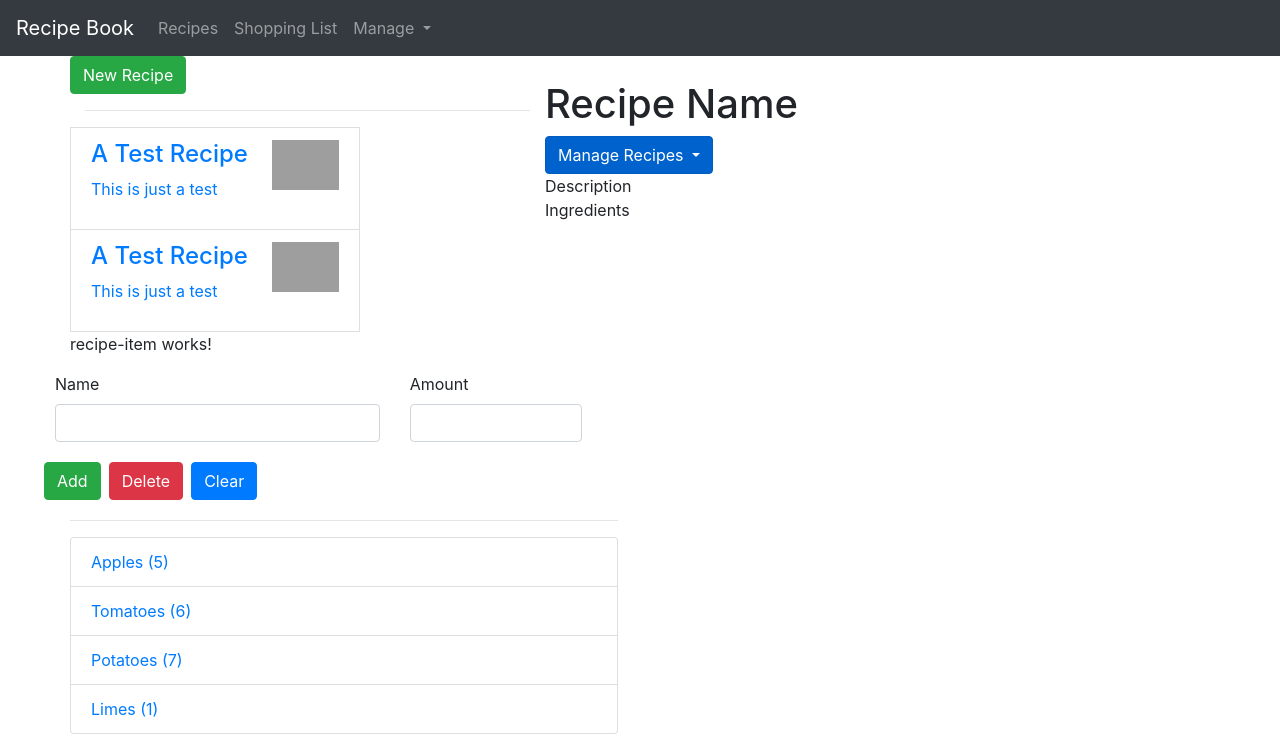
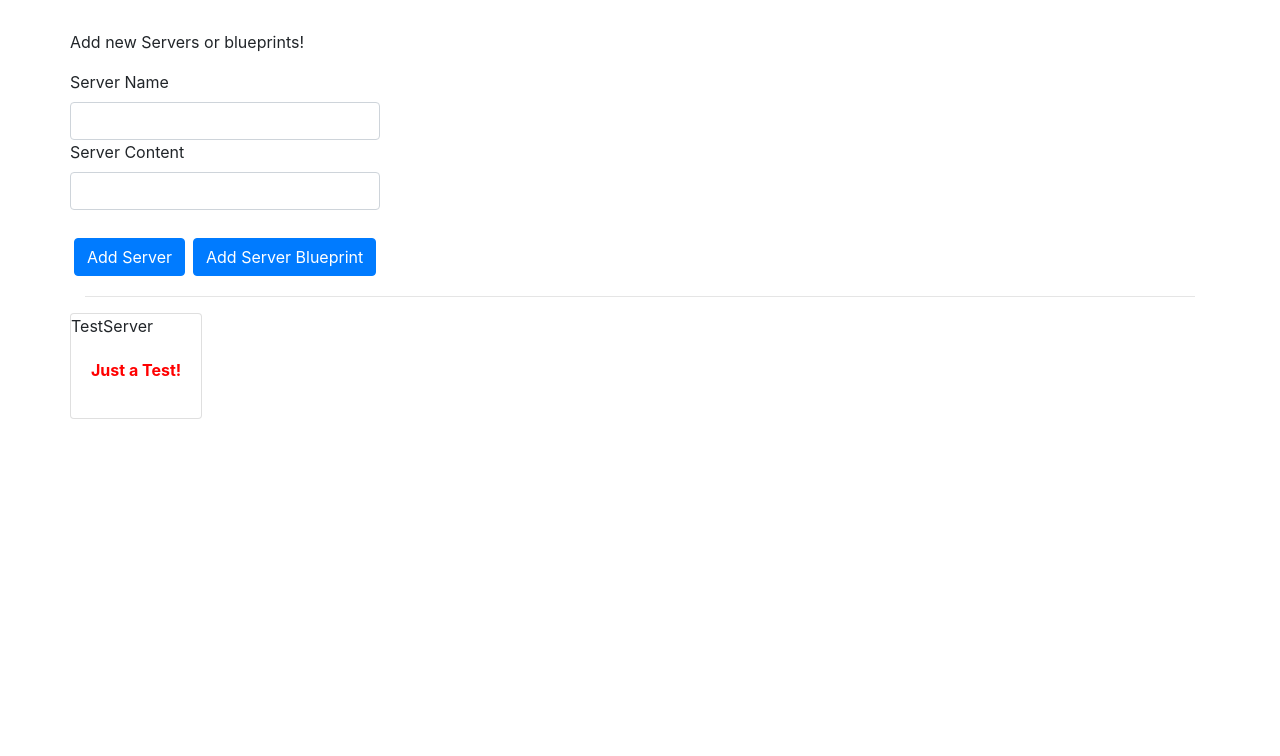
Before and after one commit to anhony1/angular-course-2021, an Angular app: page / in a window 1280 px wide. Shown: the top 756 px of the page. Built offline with nearby package versions, Linux system fonts and the light colour scheme; grey boxes are pictures that could not be loaded.

Commit message:
section 4 of course
section 4 of course

```diff
--- a/src/app/app.component.html
+++ b/src/app/app.component.html
@@ -1,4 +1,4 @@
-<app-header></app-header>
+<!-- <app-header></app-header>
 
 <div class="container">
     <div class="row">
@@ -8,3 +8,6 @@
         </div>
     </div>
 </div>
+ -->
+
+ <app-cmpdatabinding></app-cmpdatabinding>
--- /dev/null
+++ b/src/app/cmp-databinding/cmp-databinding.component.css
@@ -0,0 +1,7 @@
+.container {
+    margin-top: 30px;
+  }
+
+  p {
+    color: blue;
+  }
--- /dev/null
+++ b/src/app/cmp-databinding/cmp-databinding.component.html
@@ -0,0 +1,6 @@
+<div class="container">
+    <app-cockpit (serverCreated)="onServerAdded($event)"
+    (blueprintCreated)="onBlueprintAdded($event)"></app-cockpit>
+    <hr>
+    <app-server-element *ngFor="let serverElement of serverElements" [srvElement]="serverElement"></app-server-element>
+</div>
--- /dev/null
+++ b/src/app/cmp-databinding/cmp-databinding.component.ts
@@ -0,0 +1,31 @@
+import { Component } from '@angular/core';
+
+@Component({
+    selector: 'app-cmpdatabinding',
+   templateUrl: './cmp-databinding.component.html',
+   styleUrls: ['cmp-databinding.component.css']
+})
+
+
+export class cmpDatabindingComponent{
+
+    serverElements = [{type: 'server', name: 'TestServer', content: 'Just a Test!'}];
+
+  onServerAdded(serverData: {serverName: string, serverContent: string}) {
+    this.serverElements.push({
+    type: 'server',
+    name: serverData.serverName,
+    content: serverData.serverContent
+    });
+  }
+
+  onBlueprintAdded(blueprintData: {serverName: string, serverContent: string}) {
+    this.serverElements.push({
+    type: 'blueprint',
+    name: blueprintData.serverName,
+    content: blueprintData.serverContent
+    });
+  }
+
+
+}
--- /dev/null
+++ b/src/app/cockpit/cockpit.component.html
@@ -0,0 +1,16 @@
+<div class="row">
+    <div class="col-xs-12">
+      <p>Add new Servers or blueprints!</p>
+      <label>Server Name</label>
+      <input type="text" class="form-control" [(ngModel)]="newServerName">
+      <label>Server Content</label>
+      <input type="text" class="form-control" [(ngModel)]="newServerContent">
+      <br>
+      <button
+        class="btn btn-primary m-1"
+        (click)="onAddServer()">Add Server</button>
+      <button
+        class="btn btn-primary m-1"
+        (click)="onAddBlueprint()">Add Server Blueprint</button>
+    </div>
+  </div>
--- /dev/null
+++ b/src/app/cockpit/cockpit.component.ts
@@ -0,0 +1,29 @@
+import { Component, OnInit, EventEmitter, Output } from '@angular/core';
+
+@Component({
+  selector: 'app-cockpit',
+  templateUrl: './cockpit.component.html',
+  styleUrls: ['./cockpit.component.css']
+})
+export class CockpitComponent implements OnInit {
+
+  @Output() serverCreated = new EventEmitter<{serverName: string, serverContent: string}>();
+  @Output() blueprintCreated = new EventEmitter<{serverName: string, serverContent: string}>();
+
+  newServerName = '';
+  newServerContent = '';
+
+  constructor() { }
+
+  ngOnInit(): void {
+  }
+
+  onAddServer() {
+    this.serverCreated.emit({serverName: this.newServerName, serverContent: this.newServerContent});
+  }
+
+  onAddBlueprint() {
+    this.blueprintCreated.emit({serverName: this.newServerName, serverContent: this.newServerContent});
+  }
+
+}
--- /dev/null
+++ b/src/app/server-element/server-element.component.html
@@ -0,0 +1,14 @@
+<div class="row">
+    <div class="col-xs-12">
+      <div
+        class="card card-default">
+        <div class="card-heading">{{ element.name }}</div>
+        <div class="card-body">
+          <p>
+            <strong *ngIf="element.type === 'server'" style="color: red">{{ element.content }}</strong>
+            <em *ngIf="element.type === 'blueprint'">{{ element.content }}</em>
+          </p>
+        </div>
+      </div>
+    </div>
+  </div>
--- /dev/null
+++ b/src/app/server-element/server-element.component.ts
@@ -0,0 +1,17 @@
+import { Component, OnInit, Input } from '@angular/core';
+
+@Component({
+  selector: 'app-server-element',
+  templateUrl: './server-element.component.html',
+  styleUrls: ['./server-element.component.css']
+})
+export class ServerElementComponent implements OnInit {
+
+  @Input('srvElement') element: {type: string, name: string, content: string};
+
+  constructor() { }
+
+  ngOnInit(): void {
+  }
+
+}
```
Also changed, not shown: src/app/app.module.ts (+8 -1 lines), src/app/cockpit/cockpit.component.css (added), src/app/server-element/server-element.component.css (added).
